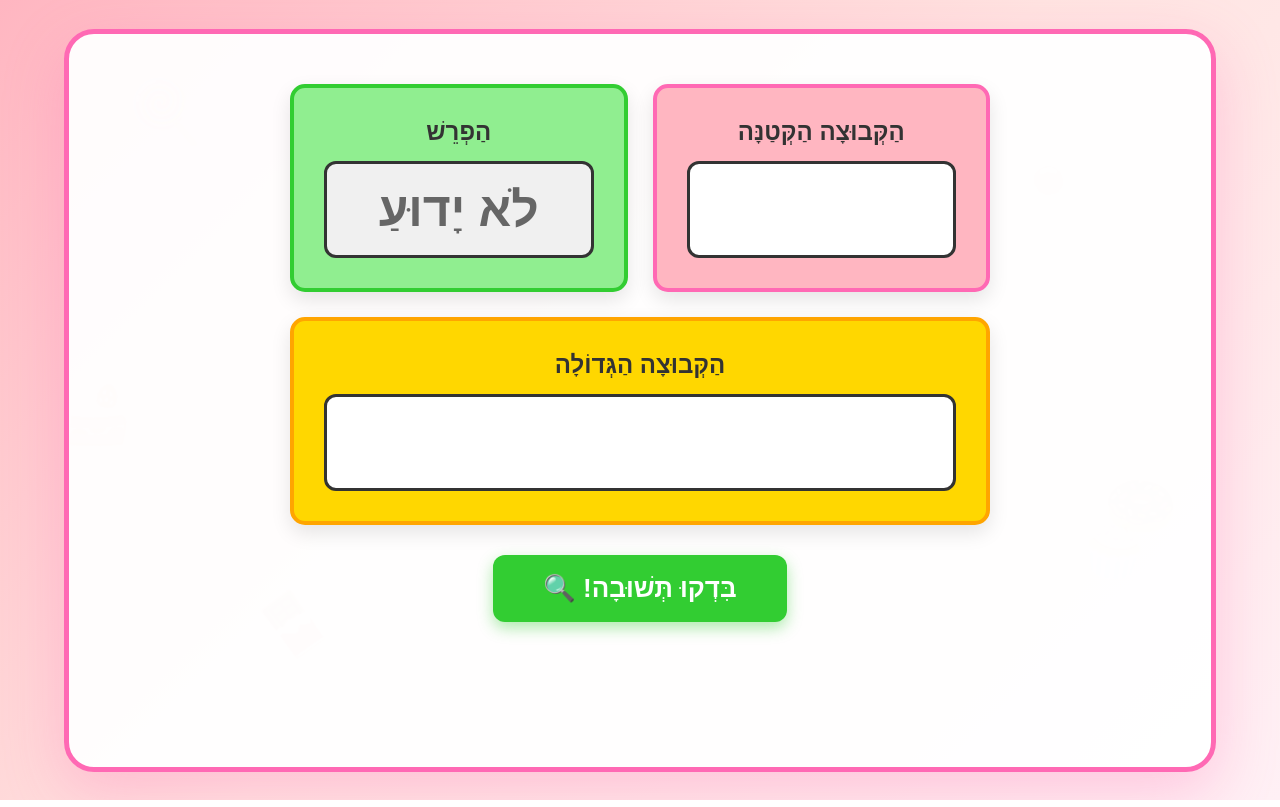
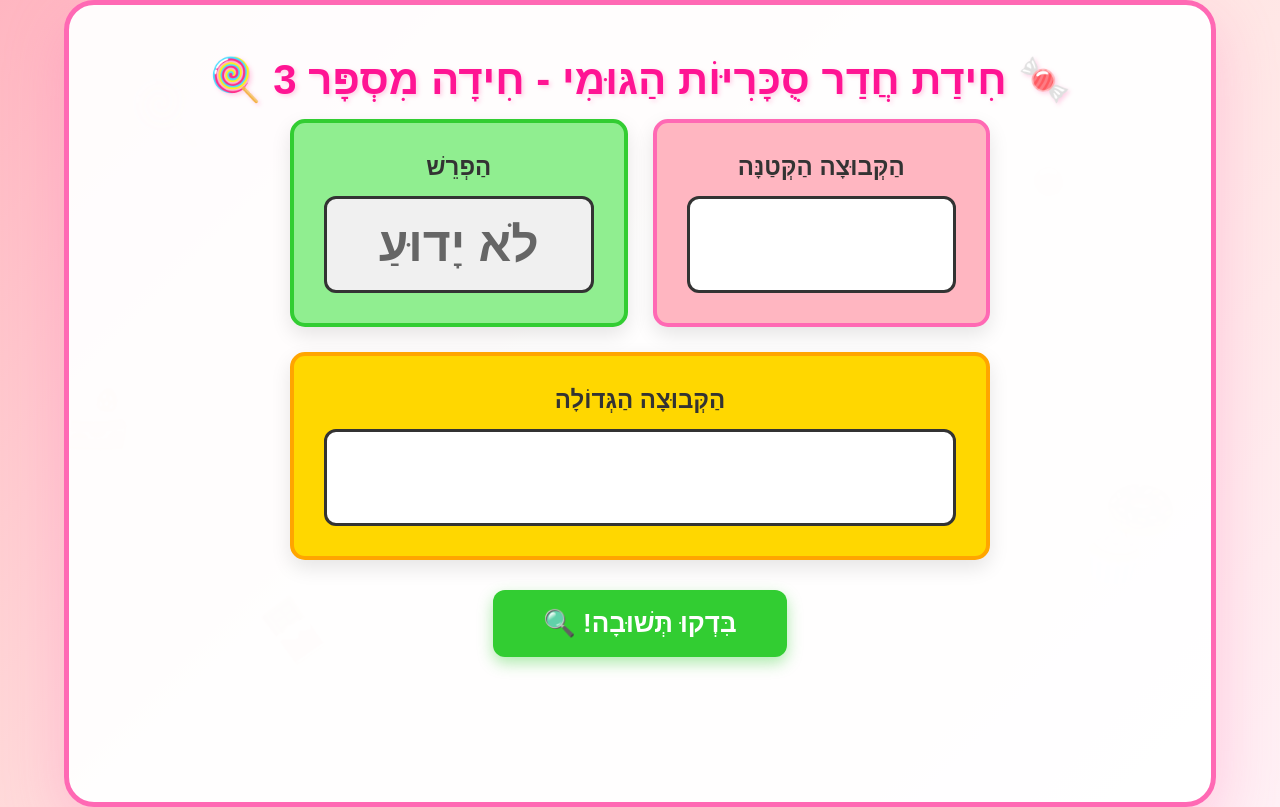
Before and after one commit to Inbal5980/gummies, a plain HTML site: page index.html in a window 1280 px wide. Drawn offline with Linux system fonts and the light colour scheme.

Commit message:
Update index.html

```diff
--- a/index.html
+++ b/index.html
@@ -242,6 +242,8 @@
     <div class="candy-bg">🍩</div>
 
     <div class="container">
+        <h1>🍬 חִידַת חֲדַר סֻכָּרִיּוֹת הַגּוּמִי - חִידָה מִסְפָּר 3 🍭</h1>
+
         <div class="boxes-container">
             <div class="box box-pink">
                 <div class="box-label">הַקְּבוּצָה הַקְּטַנָּה</div>
```
